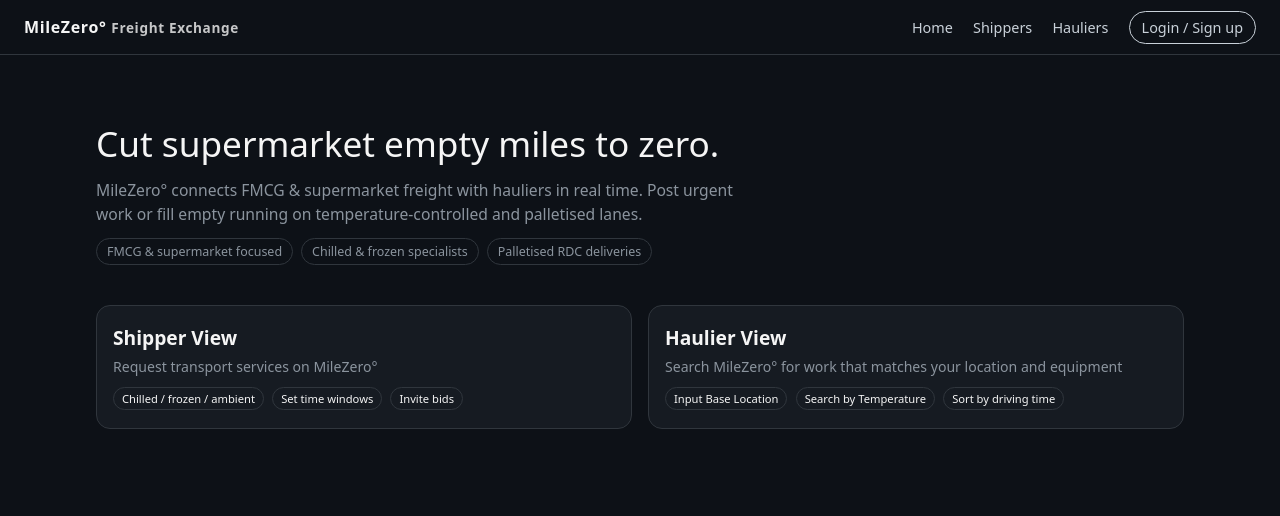
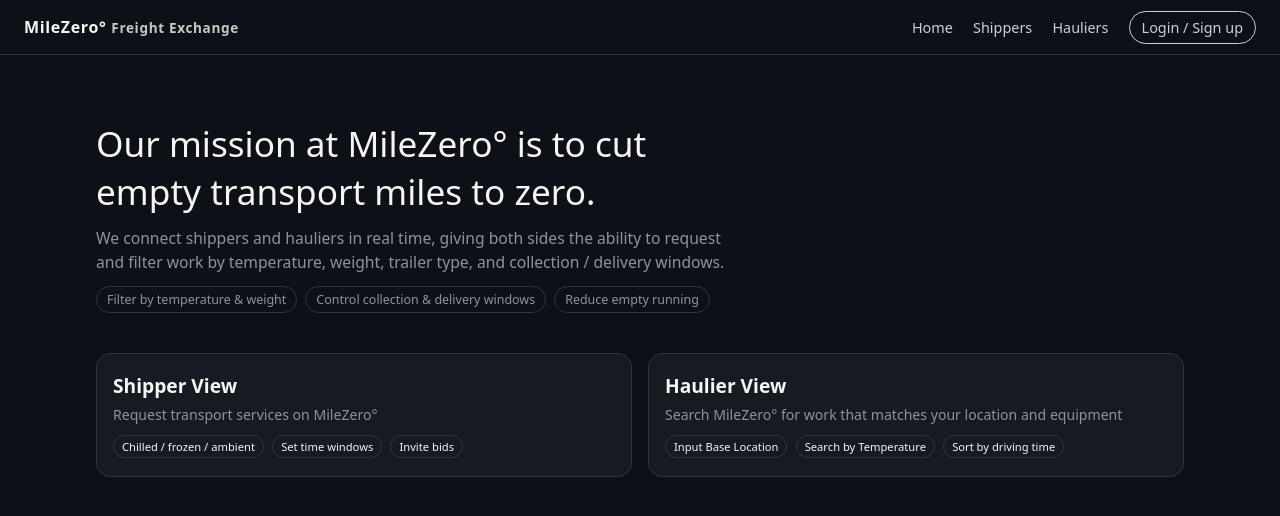
Before and after one commit to tomcoldman-boop/MileZero, a plain HTML site: page index.html in a window 1280 px wide. Drawn offline with Linux system fonts and the light colour scheme; some packages are replaced by stand-ins of ours.

Commit message:
Update index.html

```diff
--- a/index.html
+++ b/index.html
@@ -340,17 +340,20 @@
   <section id="view-home" class="view">
     <div class="hero">
       <div class="hero-top">
-        <div class="hero-title">Cut supermarket empty miles to zero.</div>
-        <p class="hero-sub">
-          MileZero° connects FMCG &amp; supermarket freight with hauliers in real time.
-          Post urgent work or fill empty running on temperature-controlled and palletised lanes.
-        </p>
-        <div class="badge-row">
-          <span class="badge">FMCG &amp; supermarket focused</span>
-          <span class="badge">Chilled &amp; frozen specialists</span>
-          <span class="badge">Palletised RDC deliveries</span>
-        </div>
-      </div>
+  <div class="hero-title">
+    Our mission at MileZero° is to cut empty transport miles to zero.
+  </div>
+  <p class="hero-sub">
+    We connect shippers and hauliers in real time, giving both sides the ability
+    to request and filter work by temperature, weight, trailer type, and
+    collection / delivery windows.
+  </p>
+  <div class="badge-row">
+    <span class="badge">Filter by temperature &amp; weight</span>
+    <span class="badge">Control collection &amp; delivery windows</span>
+    <span class="badge">Reduce empty running</span>
+  </div>
+</div>
       <div class="split-cta">
         <!-- Shipper card -->
         <div class="card" onclick="showView('shipper')">
```
